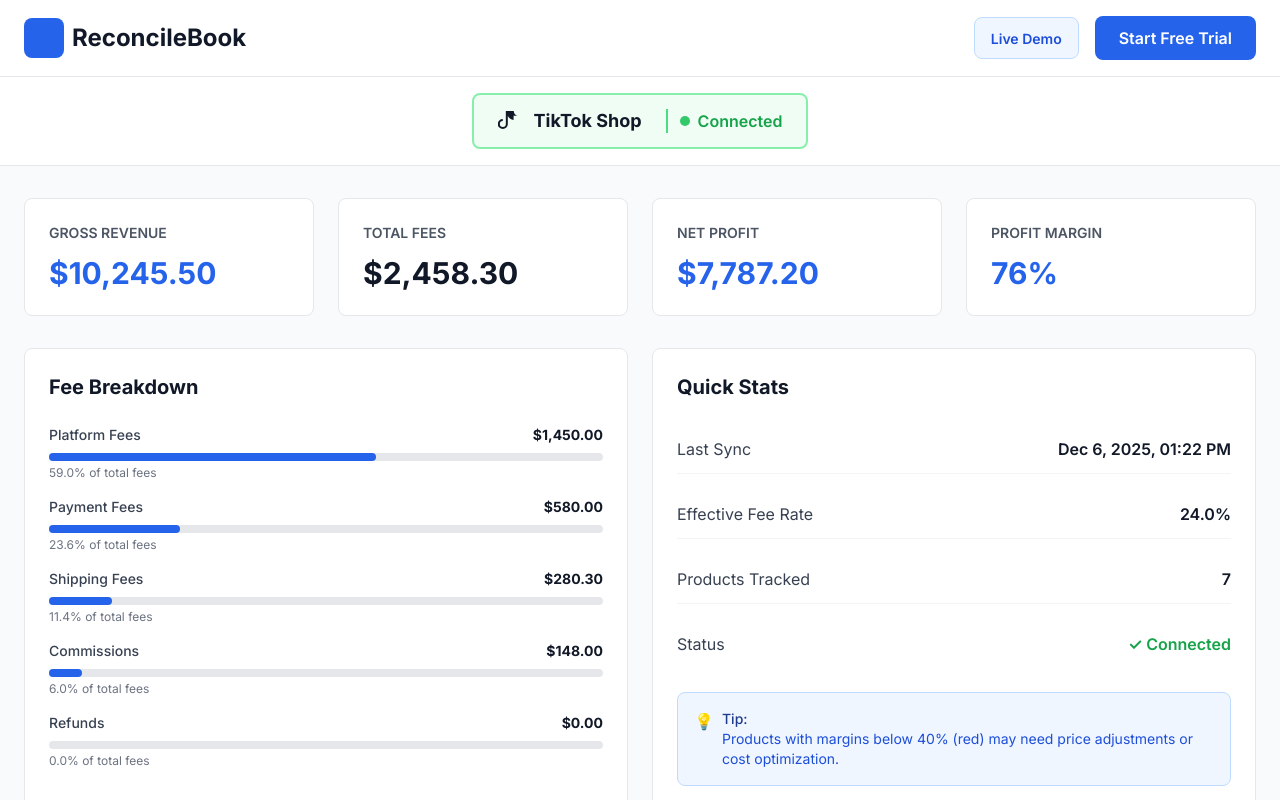
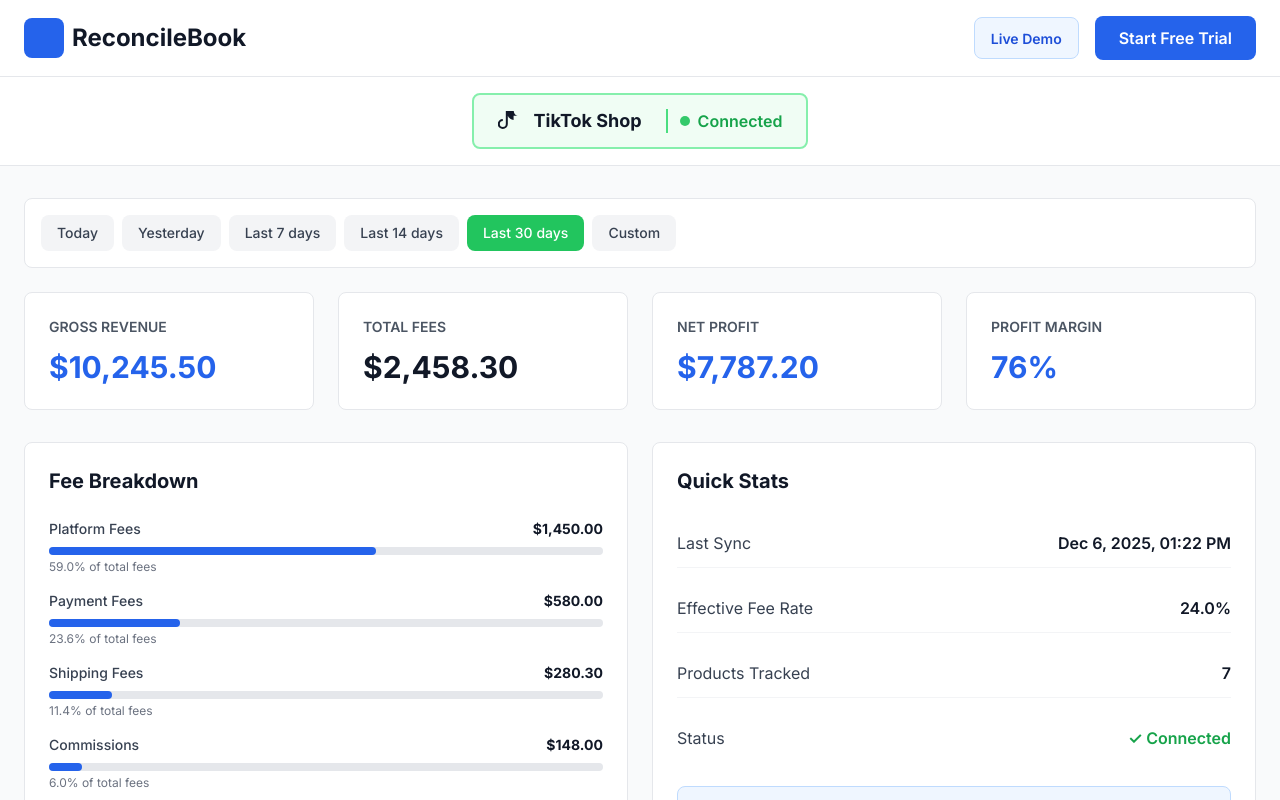
Before and after one commit to algominds35/tiktokshop-project-, a Next.js app: page /demo in a window 1280 px wide. Shown: the top 800 px of the page. Built offline with nearby package versions, Linux system fonts and the light colour scheme.

Commit message:
Add date range filters (Today, Yesterday, Last 7/14/30 days, Custom) to dashboard and demo

```diff
--- a/app/dashboard/page.jsx
+++ b/app/dashboard/page.jsx
@@ -19,6 +19,7 @@ export default function Dashboard() {
   const [trialStatus, setTrialStatus] = useState(null)
   const [showTrialBanner, setShowTrialBanner] = useState(false)
   const [showWelcomeBanner, setShowWelcomeBanner] = useState(false)
+  const [dateRange, setDateRange] = useState('last30days')
 
   useEffect(() => {
     checkAuth()
@@ -364,6 +365,72 @@ export default function Dashboard() {
           </div>
         ) : (
           <div className="space-y-6">
+            {/* Date Range Filters */}
+            <div className="bg-white border border-gray-200 rounded-lg p-4">
+              <div className="flex flex-wrap items-center gap-2">
+                <button
+                  onClick={() => setDateRange('today')}
+                  className={`px-4 py-2 text-sm font-medium rounded-lg transition-colors ${
+                    dateRange === 'today'
+                      ? 'bg-green-500 text-white'
+                      : 'bg-gray-100 text-gray-700 hover:bg-gray-200'
+                  }`}
+                >
+                  Today
+                </button>
+                <button
+                  onClick={() => setDateRange('yesterday')}
+                  className={`px-4 py-2 text-sm font-medium rounded-lg transition-colors ${
+                    dateRange === 'yesterday'
+                      ? 'bg-green-500 text-white'
+                      : 'bg-gray-100 text-gray-700 hover:bg-gray-200'
+                  }`}
+                >
+                  Yesterday
+                </button>
+                <button
+                  onClick={() => setDateRange('last7days')}
+                  className={`px-4 py-2 text-sm font-medium rounded-lg transition-colors ${
+                    dateRange === 'last7days'
+                      ? 'bg-green-500 text-white'
+                      : 'bg-gray-100 text-gray-700 hover:bg-gray-200'
+                  }`}
+                >
+                  Last 7 days
+                </button>
+                <button
+                  onClick={() => setDateRange('last14days')}
+                  className={`px-4 py-2 text-sm font-medium rounded-lg transition-colors ${
+                    dateRange === 'last14days'
+                      ? 'bg-green-500 text-white'
+                      : 'bg-gray-100 text-gray-700 hover:bg-gray-200'
+                  }`}
+                >
+                  Last 14 days
+                </button>
+                <button
+                  onClick={() => setDateRange('last30days')}
+                  className={`px-4 py-2 text-sm font-medium rounded-lg transition-colors ${
+                    dateRange === 'last30days'
+                      ? 'bg-green-500 text-white'
+                      : 'bg-gray-100 text-gray-700 hover:bg-gray-200'
+                  }`}
+                >
+                  Last 30 days
+                </button>
+                <button
+                  onClick={() => setDateRange('custom')}
+                  className={`px-4 py-2 text-sm font-medium rounded-lg transition-colors ${
+                    dateRange === 'custom'
+                      ? 'bg-green-500 text-white'
+                      : 'bg-gray-100 text-gray-700 hover:bg-gray-200'
+                  }`}
+                >
+                  Custom
+                </button>
+              </div>
+            </div>
+
             {/* KPI Cards */}
             <div className="grid grid-cols-1 md:grid-cols-2 lg:grid-cols-4 gap-6">
               <div className="bg-white border border-gray-200 rounded-lg p-6">
--- a/app/demo/page.jsx
+++ b/app/demo/page.jsx
@@ -1,8 +1,11 @@
 'use client'
 
+import { useState } from 'react'
 import Link from 'next/link'
 
 export default function DemoPage() {
+  const [dateRange, setDateRange] = useState('last30days')
+
   return (
     <div className="min-h-screen bg-gray-50">
       {/* Header */}
@@ -46,6 +49,72 @@ export default function DemoPage() {
 
       {/* Main Content */}
       <div className="max-w-7xl mx-auto px-6 py-8">
+
+        {/* Date Range Filters */}
+        <div className="bg-white border border-gray-200 rounded-lg p-4 mb-6">
+          <div className="flex flex-wrap items-center gap-2">
+            <button
+              onClick={() => setDateRange('today')}
+              className={`px-4 py-2 text-sm font-medium rounded-lg transition-colors ${
+                dateRange === 'today'
+                  ? 'bg-green-500 text-white'
+                  : 'bg-gray-100 text-gray-700 hover:bg-gray-200'
+              }`}
+            >
+              Today
+            </button>
+            <button
+              onClick={() => setDateRange('yesterday')}
+              className={`px-4 py-2 text-sm font-medium rounded-lg transition-colors ${
+                dateRange === 'yesterday'
+                  ? 'bg-green-500 text-white'
+                  : 'bg-gray-100 text-gray-700 hover:bg-gray-200'
+              }`}
+            >
+              Yesterday
+            </button>
+            <button
+              onClick={() => setDateRange('last7days')}
+              className={`px-4 py-2 text-sm font-medium rounded-lg transition-colors ${
+                dateRange === 'last7days'
+                  ? 'bg-green-500 text-white'
+                  : 'bg-gray-100 text-gray-700 hover:bg-gray-200'
+              }`}
+            >
+              Last 7 days
+            </button>
+            <button
+              onClick={() => setDateRange('last14days')}
+              className={`px-4 py-2 text-sm font-medium rounded-lg transition-colors ${
+                dateRange === 'last14days'
+                  ? 'bg-green-500 text-white'
+                  : 'bg-gray-100 text-gray-700 hover:bg-gray-200'
+              }`}
+            >
+              Last 14 days
+            </button>
+            <button
+              onClick={() => setDateRange('last30days')}
+              className={`px-4 py-2 text-sm font-medium rounded-lg transition-colors ${
+                dateRange === 'last30days'
+                  ? 'bg-green-500 text-white'
+                  : 'bg-gray-100 text-gray-700 hover:bg-gray-200'
+              }`}
+            >
+              Last 30 days
+            </button>
+            <button
+              onClick={() => setDateRange('custom')}
+              className={`px-4 py-2 text-sm font-medium rounded-lg transition-colors ${
+                dateRange === 'custom'
+                  ? 'bg-green-500 text-white'
+                  : 'bg-gray-100 text-gray-700 hover:bg-gray-200'
+              }`}
+            >
+              Custom
+            </button>
+          </div>
+        </div>
 
         {/* KPI Cards */}
         <div className="grid grid-cols-1 md:grid-cols-2 lg:grid-cols-4 gap-6 mb-8">
```
